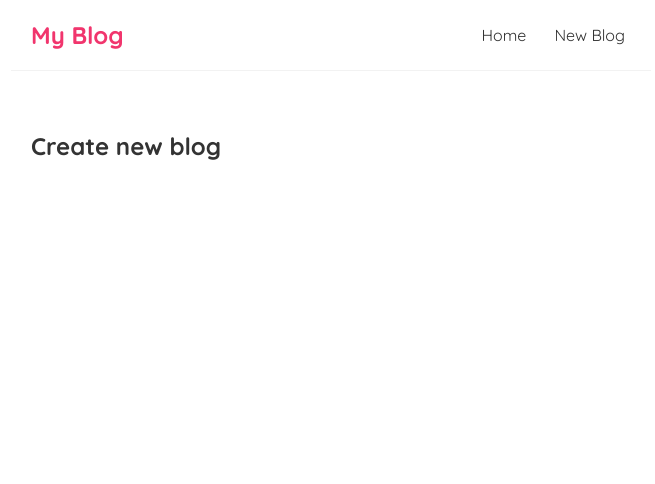
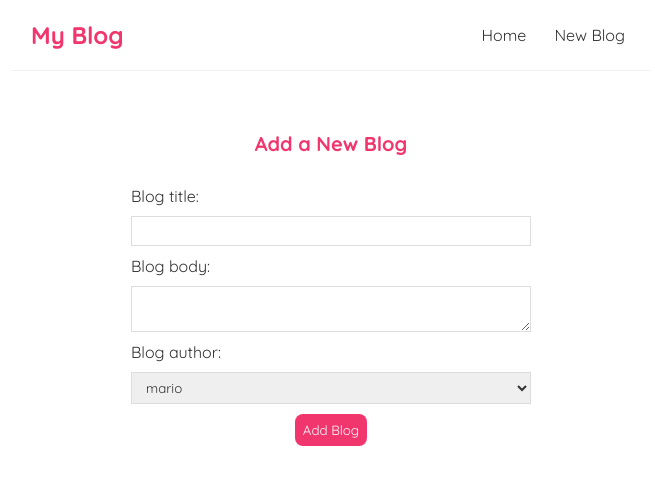
Before and after one commit to OsmanBytyqi/ReactAPP, a React (Create React App) app: page /create in a window 1280 px wide. Shown: the top 484 px of the page, without its empty margins (309-964 px from the left). Built offline with nearby package versions, Linux system fonts and the light colour scheme; the HTML template or start-up script is replaced by a standard one.

Commit message:
the form

```diff
--- a/src/Create.js
+++ b/src/Create.js
@@ -1,10 +1,39 @@
+import { useState } from "react";
+
 const Create = () => {
-    return (
-        <div className="create">
-            <h2>Create new blog</h2>
+  const [title, setTitle] = useState('');
+  const [body, setBody] = useState('');
+  const [author, setAuthor] = useState('mario');
 
-        </div>
-    );
+  return (
+    <div className="create">
+      <h2>Add a New Blog</h2>
+      <form>
+        <label>Blog title:</label>
+        <input
+          type="text"
+          required
+          value={title}
+          onChange={(e) => setTitle(e.target.value)}
+        />
+        <label>Blog body:</label>
+        <textarea
+          required
+          value={body}
+          onChange={(e) => setBody(e.target.value)}
+        ></textarea>
+        <label>Blog author:</label>
+        <select
+          value={author}
+          onChange={(e) => setAuthor(e.target.value)}
+        >
+          <option value="mario">mario</option>
+          <option value="mani">mani</option>
+        </select>
+        <button>Add Blog</button>
+      </form>
+    </div>
+  );
 }
 
 export default Create;
--- a/src/index.css
+++ b/src/index.css
@@ -55,3 +55,35 @@
   font-size: 20px;
   color: #f1356d;
 }
+
+
+.create {
+  max-width: 400px;
+  margin: 0 auto;
+  text-align: center;
+}
+.create label {
+  text-align: left;
+  display: block;
+}
+.create h2 {
+  font-size: 20px;
+  color: #f1356d;
+  margin-bottom: 30px;
+}
+.create input, .create textarea, .create select {
+  width: 100%;
+  padding: 6px 10px;
+  margin: 10px 0;
+  border: 1px solid #ddd;
+  box-sizing: border-box;
+  display: block;
+}
+.create button {
+  background: #f1356d;
+  color: #fff;
+  border: 0;
+  padding: 8px;
+  border-radius: 8px;
+  cursor: pointer;
+}
```
